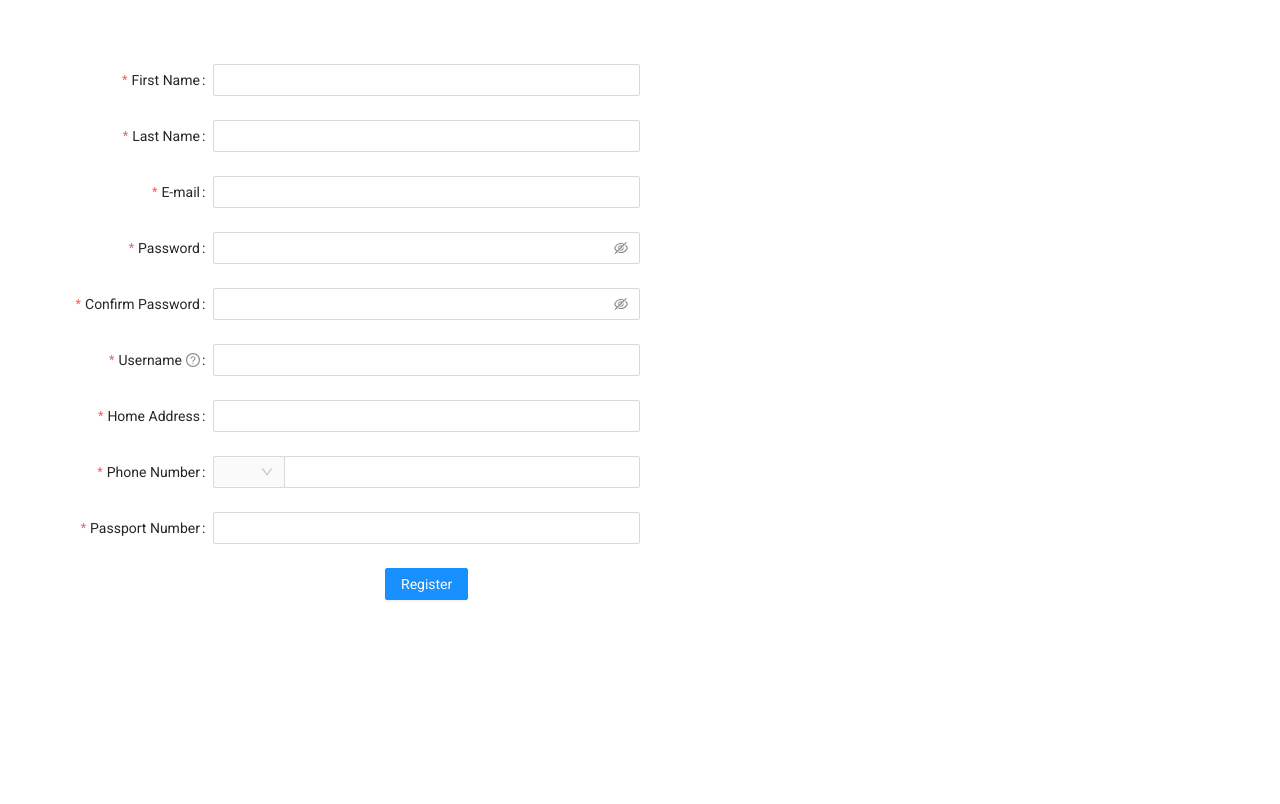
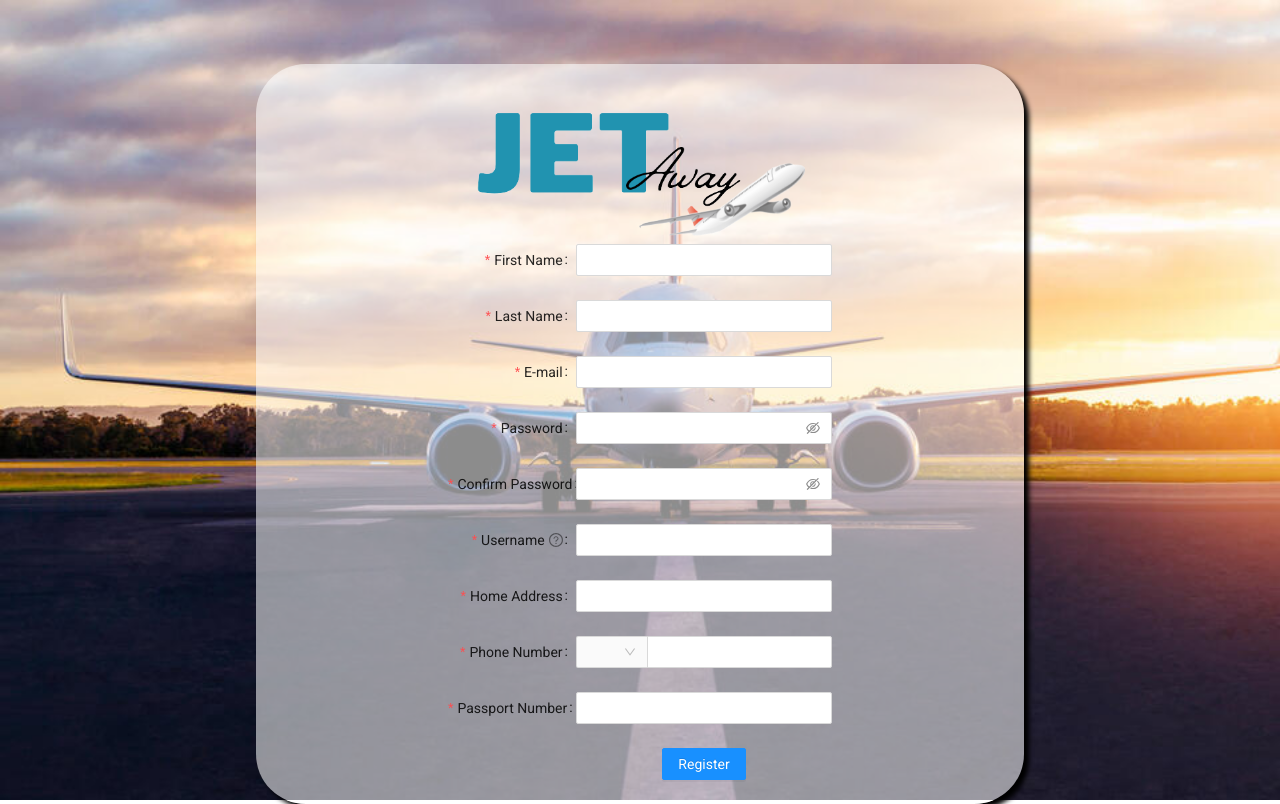
Before and after one commit to mariamsayed3/WeekEnd-developers, a React (Create React App) app in the folder frontend/: page /register in a window 1280 px wide. Built offline with nearby package versions, Linux system fonts and the light colour scheme; the HTML template or start-up script is replaced by a standard one.

Commit message:
Register styling

```diff
--- a/frontend/src/Components/General/Login.js
+++ b/frontend/src/Components/General/Login.js
@@ -51,7 +51,6 @@ const Login = () => {
     <div className="login-container">
         <div className="logo1">
            <img src={logo}/>
-
         </div>
         <div className="form">
             <Form
--- a/frontend/src/Components/General/Register.js
+++ b/frontend/src/Components/General/Register.js
@@ -1,8 +1,9 @@
-import React, {useState} from 'react';
+import React, {useState, useEffect} from 'react';
 import { Form, Input, Button, Select, Alert } from 'antd';
 import  validator  from 'validator';
 import axios from 'axios';
 import { Redirect } from 'react-router';
+import logo from '../../Assets/logo-blue.png'
 const {Option} = Select
 const tailFormItemLayout = {
     wrapperCol: {
@@ -55,6 +56,15 @@ const Register = () => {
   const [form] = Form.useForm();
   const [error, setError] = useState(null)
 
+  useEffect(() => {
+    const body = document.querySelector('body')
+    body.classList.add('login')
+      return () => {
+        const body = document.querySelector('body')
+        body.classList.remove('login')
+      }
+  },[])
+
   const onFinish = async (values) => {
       values.Admin = false
       values.Username = values.Username.toLowerCase()
@@ -71,7 +81,10 @@ const Register = () => {
     return <Redirect to="/home" />
 
   return (
-    <div>
+    <div className="register">
+      <div className="logo2">
+           <img src={logo}/>
+        </div>
     <Form
       style={{width: '50%'}}
       {...formItemLayout}
--- a/frontend/src/Styles/login.scss
+++ b/frontend/src/Styles/login.scss
@@ -8,6 +8,19 @@
     background-repeat: no-repeat;
     height: 100%;
   }
+}
+
+.register {
+  display: flex;
+  flex-direction: column;
+  justify-content: "center";
+  align-items: center;
+  background-color: rgba(255, 255, 255, 0.548);
+  padding-top: 30px;
+  margin-left: 20%;
+  margin-right: 20%;
+  border-radius: 50px;
+  box-shadow: 5px 5px 5px black;
 }
 
 .login-container {
```
